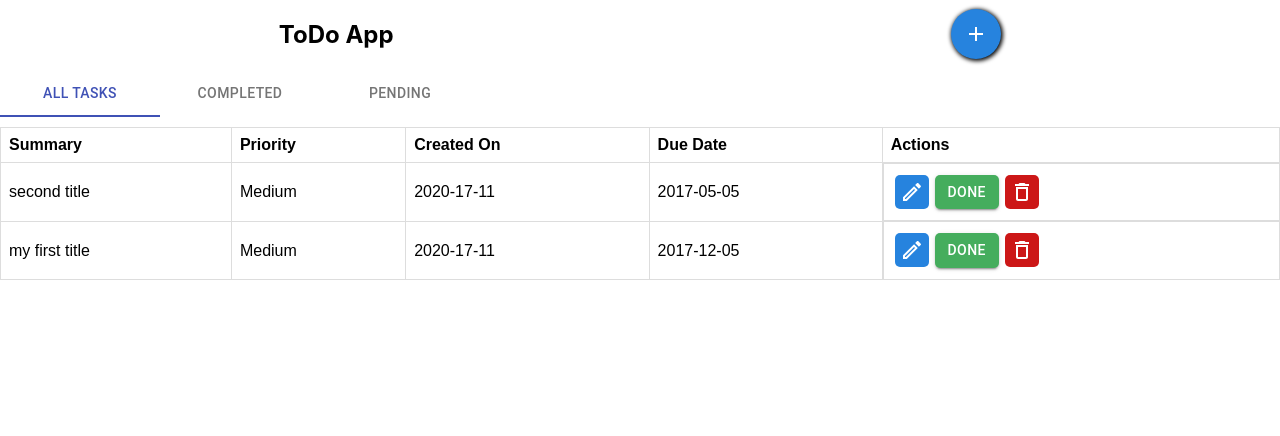
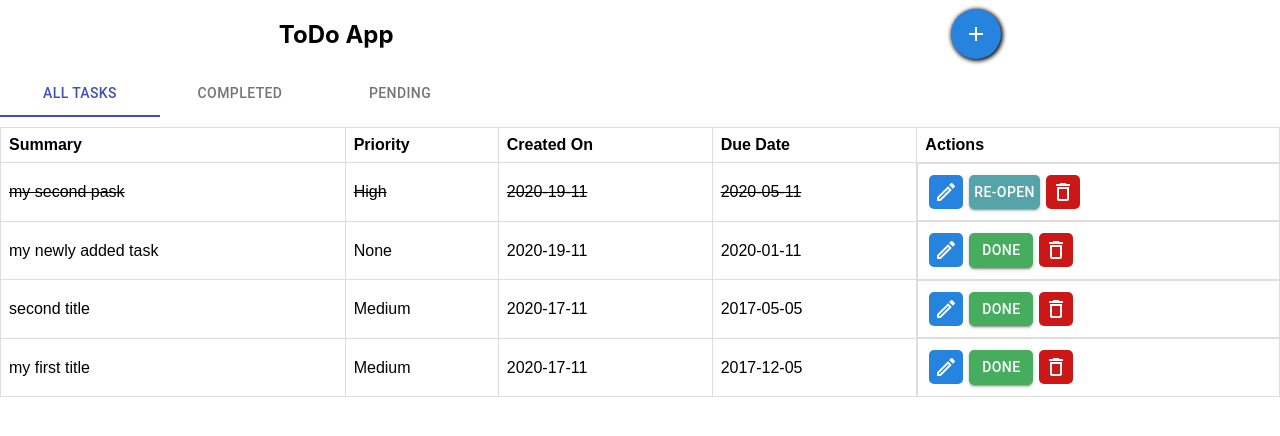
Before and after one commit to jyotsana-khaparde/maxxton-todo-frontend, a React (Create React App) app in the folder maxxton-todo-frontend/: page / in a window 1280 px wide. Shown: the top 436 px of the page. Built offline with nearby package versions, Linux system fonts and the light colour scheme; data requests are answered from the project's data file.

Commit message:
added functionality for seperate task list data

```diff
--- a/maxxton-todo-frontend/db.json
+++ b/maxxton-todo-frontend/db.json
@@ -17,6 +17,24 @@
       "CreatedAt": "November 17, 2020",
       "DueDate": "2017-05-05T10:32",
       "Priority": "Medium"
+    },
+    {
+      "id": "9e8fd28c-e44a-4e79-a3da-c8f306565ebb",
+      "CurrentState": "Pending",
+      "Title": "my newly added task",
+      "Description": "my newly added task Description",
+      "CreatedAt": "November 19, 2020",
+      "DueDate": "2020-11-01T01:25",
+      "Priority": "None"
+    },
+    {
+      "id": "4623fc5e-a1d9-48e5-836b-a429a9063404",
+      "CurrentState": "Done",
+      "Title": "my second pask",
+      "Description": "my second pask",
+      "CreatedAt": "November 19, 2020",
+      "DueDate": "2020-11-05T01:25",
+      "Priority": "High"
     }
   ]
 }
--- a/maxxton-todo-frontend/src/components/list.js
+++ b/maxxton-todo-frontend/src/components/list.js
@@ -11,22 +11,30 @@ import DeleteModal from './deleteModal';
 class ListPage extends Component {
     constructor(props) {
         super(props)
-        console.log(' props.taskList  ;;;;;;;', props.taskList );
+        console.log('props.taskList;;;;;;;', props );
         this.state = {
             openTaskReadOnlyModal: false,
             openEditTaskModal: false,
             openDeleteModal: false,
-            taskDataObject: {}
+            taskDataObject: {},
+            updateCurrentState: false
         }
     }
 
     handleTrClick = (e, dataLists, key) => {
         console.log('dataLists:-----', dataLists);
         e.stopPropagation()
-        this.setState({
-            [key]: true,
-            taskDataObject: dataLists
-        })
+        if (key === 'updateCurrentState') {
+            console.log('Current State update karo->', dataLists);
+            dataLists['CurrentState'] === 'Pending' ? dataLists['CurrentState'] = 'Done' : dataLists['CurrentState'] = 'Pending';
+            console.log('updated current state->', dataLists);
+            this.props.editTask(dataLists)
+        } else {
+            this.setState({
+                [key]: true,
+                taskDataObject: dataLists
+            });
+        }
     }
 
     handleSubmit = (payload) => {
@@ -47,7 +55,19 @@ class ListPage extends Component {
     }
 
     render() {
-        console.log('taskList:- ', this.props.taskList);
+        console.log('taskList:- ',this.props.tabNumber, this.props.taskList);
+        let seperateTabData = []
+        if(this.props.tabNumber === 0) {
+            seperateTabData = [...this.props.taskList]
+        }
+        if(this.props.tabNumber === 1) {
+            let completedFilterData = [...this.props.taskList]
+            seperateTabData = completedFilterData.filter(completedFilterData => completedFilterData.CurrentState === 'Done')
+        }
+        if(this.props.tabNumber === 2) {
+            let completedFilterData = [...this.props.taskList]
+            seperateTabData = completedFilterData.filter(completedFilterData => completedFilterData.CurrentState === 'Pending')
+        }
         return (
             <>
                 <table style={{fontFamily: 'arial, sans-serif', borderCollapse: 'collapse', width: '100%', marginTop: 10}}>
@@ -61,19 +81,36 @@ class ListPage extends Component {
                         </tr>
                     </thead>
                     <tbody>
-                        {(this.props.taskList && this.props.taskList.reverse() || []).map(dataLists => (
+                        {(seperateTabData && seperateTabData.reverse() || []).map(dataLists => (
                             <tr key={dataLists.id} onClick={(e) => this.handleTrClick(e, dataLists, 'openTaskReadOnlyModal')}>
-                                <td style={{border: '1px solid #dddddd', textAlign: 'left', padding: 8}}>{dataLists.Title}</td>
-                                <td style={{border: '1px solid #dddddd', textAlign: 'left', padding: 8}}>{dataLists.Priority}</td>
-                                <td style={{border: '1px solid #dddddd', textAlign: 'left', padding: 8}}>{moment(dataLists.CreatedAt).format("YYYY-DD-MM")}</td>
-                                <td style={{border: '1px solid #dddddd', textAlign: 'left', padding: 8}}>{moment(dataLists.DueDate).format("YYYY-DD-MM")}</td>
+                                <td style={{border: '1px solid #dddddd', textAlign: 'left', padding: 8, textDecoration: dataLists.CurrentState === 'Done' ? 'line-through' : 'none'}}>
+                                    {dataLists.Title}
+                                </td>
+                                <td style={{border: '1px solid #dddddd', textAlign: 'left', padding: 8, textDecoration: dataLists.CurrentState === 'Done' ? 'line-through' : 'none'}}>
+                                    {dataLists.Priority}
+                                </td>
+                                <td style={{border: '1px solid #dddddd', textAlign: 'left', padding: 8, textDecoration: dataLists.CurrentState === 'Done' ? 'line-through' : 'none'}}>
+                                    {moment(dataLists.CreatedAt).format("YYYY-DD-MM")}
+                                </td>
+                                <td style={{border: '1px solid #dddddd', textAlign: 'left', padding: 8, textDecoration: dataLists.CurrentState === 'Done' ? 'line-through' : 'none'}}>
+                                    {moment(dataLists.DueDate).format("YYYY-DD-MM")}
+                                </td>
                                 <td style={{border: '1px solid #dddddd', textAlign: 'left', padding: 8, display: 'flex'}}>
-                                    <EditOutlinedIcon style={{ padding: 5, borderRadius: 5, background: 'rgb(38, 131, 222)', color: 'white', margin: 3 }}
-                                    onClick={(e) => this.handleTrClick(e, dataLists, 'openEditTaskModal')}/>
-                                    <Button variant="contained" style={{ borderRadius: 5, background: 'rgb(69 173 93)', color: 'white', padding: 5, margin: 3}}>
-                                        Done
+                                    <EditOutlinedIcon
+                                        style={{ padding: 5, borderRadius: 5, background: 'rgb(38, 131, 222)', color: 'white', margin: 3 }}
+                                        onClick={(e) => this.handleTrClick(e, dataLists, 'openEditTaskModal')}
+                                    />
+                                    <Button
+                                        variant="contained"
+                                        style={{ borderRadius: 5, background: dataLists.CurrentState === 'Done' ? '#54a4a9' : 'rgb(69 173 93)', color: 'white', padding: 5, margin: 3}}
+                                        onClick={(e) => this.handleTrClick(e, dataLists, 'updateCurrentState')}
+                                    >
+                                        {dataLists.CurrentState === 'Pending' ? 'Done' : 'Re-Open'}
                                     </Button>
-                                    <DeleteOutlineOutlinedIcon onClick={(e) => this.handleTrClick(e, dataLists, 'openDeleteModal')} style={{ padding: 5, borderRadius: 5, background: '#cc1717', color: 'white', margin: 3 }}/>
+                                    <DeleteOutlineOutlinedIcon
+                                        onClick={(e) => this.handleTrClick(e, dataLists, 'openDeleteModal')}
+                                        style={{ padding: 5, borderRadius: 5, background: '#cc1717', color: 'white', margin: 3 }}
+                                    />
                                 </td>
                             </tr>
                         ))}
--- a/maxxton-todo-frontend/src/components/tabs.js
+++ b/maxxton-todo-frontend/src/components/tabs.js
@@ -29,7 +29,7 @@ class TabsList extends Component {
                     <Tab label="Completed" />
                     <Tab label="Pending" />
                 </Tabs>
-                <ListPage/>
+                <ListPage tabNumber={this.state.value}/>
             </>
         )
     }
--- a/maxxton-todo-frontend/src/reducers/rootReducer.js
+++ b/maxxton-todo-frontend/src/reducers/rootReducer.js
@@ -8,9 +8,10 @@ const todoReducer = (state = initialState, action) => {
     switch (action.type) {
         case GET_TASK_LIST:
             console.log('taskList reducer---', action.data);
+            let taskListData = [...action.data]
         return {
             ...state,
-            taskList: action.data
+            taskList: taskListData
         }
         case ADD_TASK:
             console.log('ADD_TASK reducer---', action.data);
```
